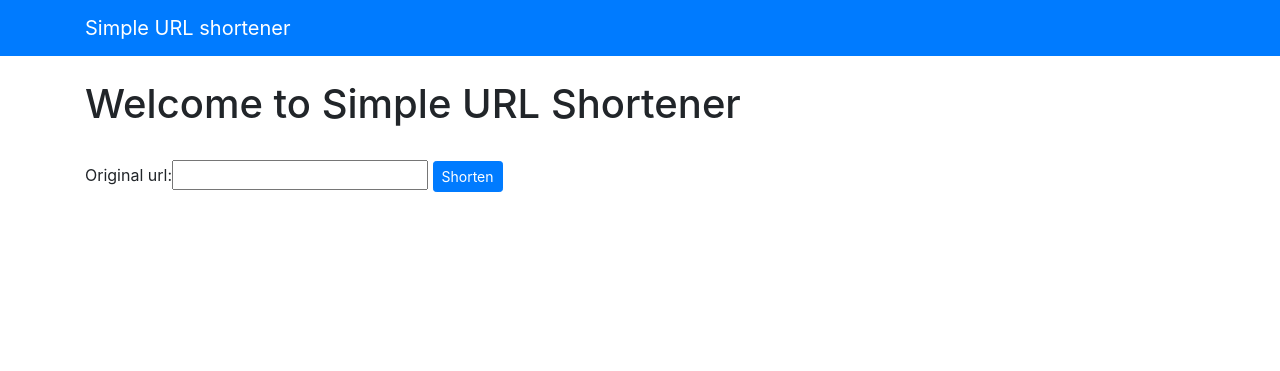
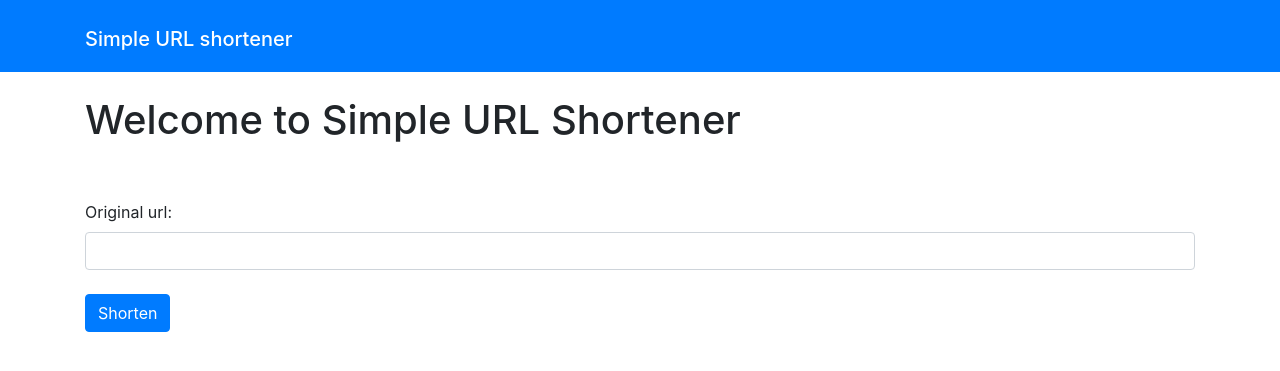
Before and after one commit to dheerajreal/DjangoSimpleUrlShortener, a Django app: page / in a window 1280 px wide. Shown: the top 371 px of the page. Run offline with Django 3.2, Linux system fonts and the light colour scheme; some libraries are stand-ins or nearby versions.

Commit message:
changed appearances

```diff
--- a/mysite/shortener/forms.py
+++ b/mysite/shortener/forms.py
@@ -3,6 +3,7 @@ from .models import UrlRecord
 
 
 class UrlForm(forms.ModelForm):
+    original_url = forms.URLField(widget=forms.TextInput(attrs={"class": "form-control"}))
     class Meta:
         model = UrlRecord
         fields = ["original_url"]
--- a/mysite/shortener/templates/shortener/base.html
+++ b/mysite/shortener/templates/shortener/base.html
@@ -11,9 +11,11 @@
 
 <body>
     <!-- Navigation -->
-    <nav class="navbar navbar-expand-lg bg-primary static-top">
+    <nav class="navbar  bg-primary static-top">
         <div class="container">
-            <a class="navbar-brand text-white " href="{% url 'index' %}"> Simple URL shortener </a>
+            <h1>
+                <a class="navbar-brand text-white " href="{% url 'index' %}"> Simple URL shortener </a>
+            </h1>
         </div>
     </nav>
 
--- a/mysite/shortener/templates/shortener/detail.html
+++ b/mysite/shortener/templates/shortener/detail.html
@@ -1,6 +1,7 @@
 {% extends "shortener/base.html" %} {% block content %}
 <br> {% if urltag %}
-<br> Here is your <a href="{% url 'resolve' urltag %}">DESTINATION</a>
+<br>
+<h1>Here is your <a href="{% url 'resolve' urltag %}">DESTINATION</a></h1>
 <br> {% else %}
 <br>
 <p class="text-danger">an error occurred</p>
--- a/mysite/shortener/templates/shortener/index.html
+++ b/mysite/shortener/templates/shortener/index.html
@@ -2,8 +2,11 @@
 
 <h1>Welcome to Simple URL Shortener</h1>
 <br> {% if form %}
-<form action="" method="post">{% csrf_token %} {{form.as_table}}
-    <button class="btn btn-primary btn-sm" type="submit">
+<form class="form-group" action="" method="post">
+    {% csrf_token %}
+    <br> {{form.as_table}}
+    <br>
+    <button class="btn btn-primary " type="submit">
                 Shorten
     </button>
 
```
